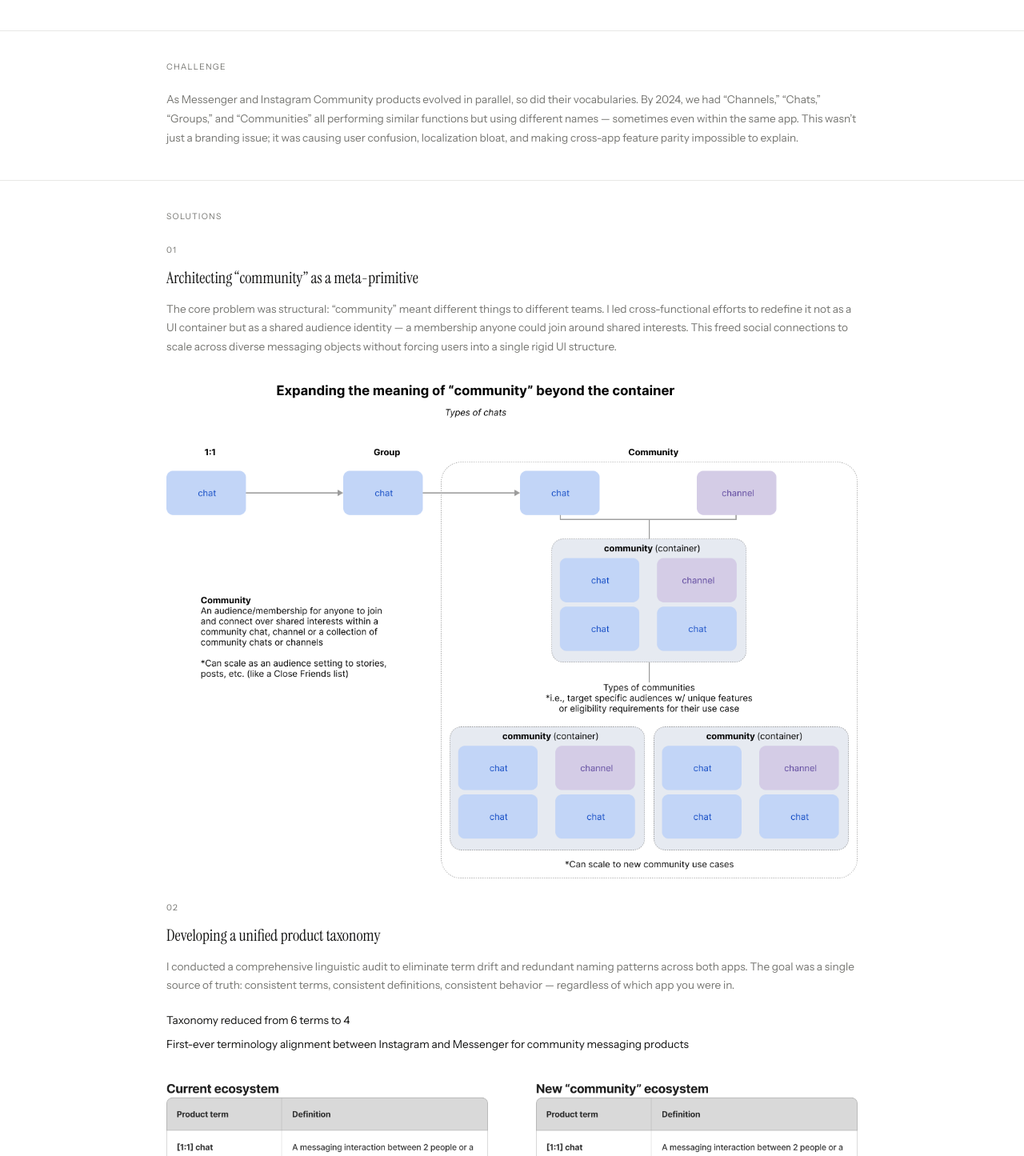
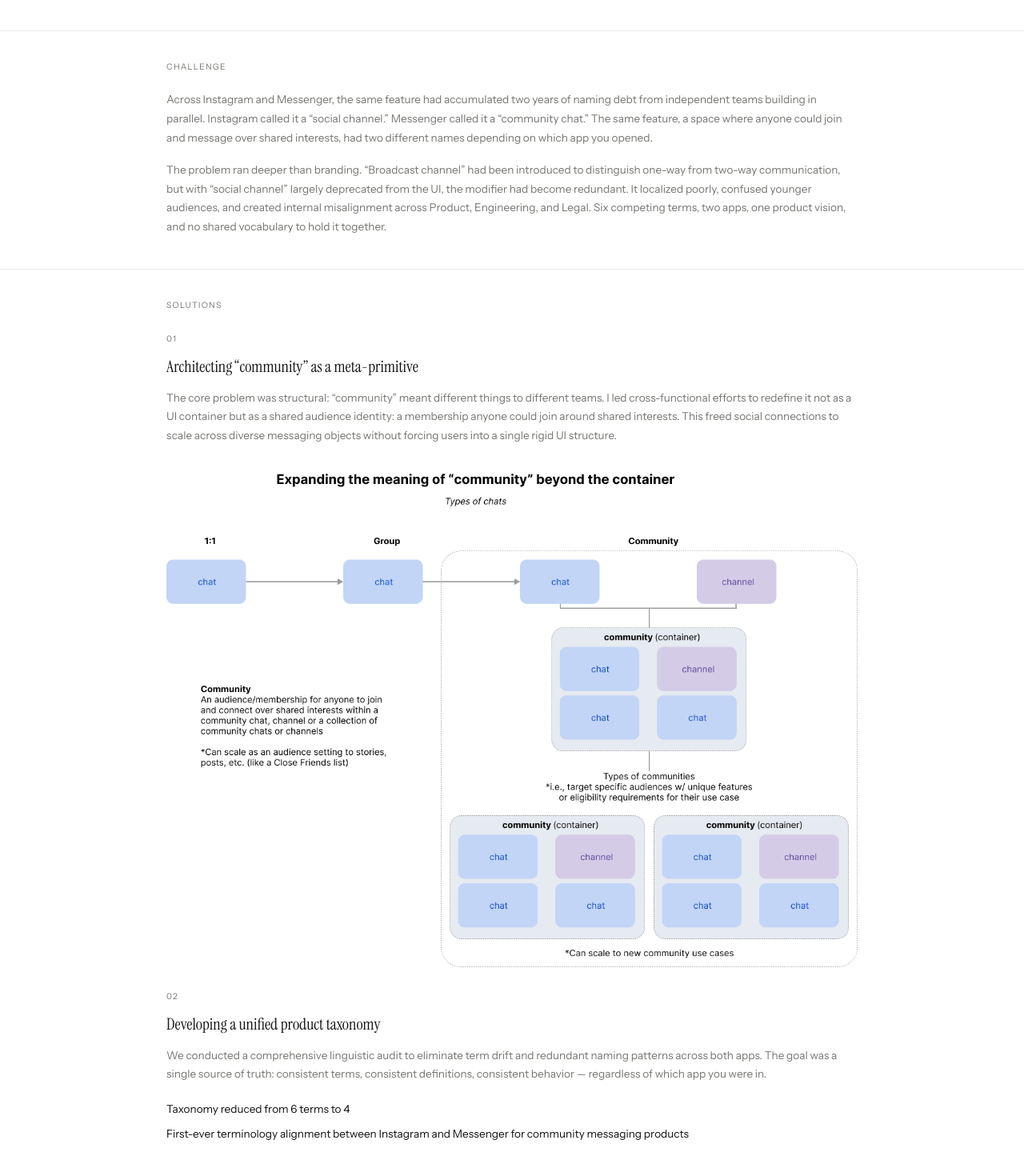
Before and after one commit to awchong/portfolio, a Next.js app: page /case-studies/naming-architecture in a window 1280 px wide. Shown: the part 565-2010 px from the top of the page at 80% size. Built offline with nearby package versions, Linux system fonts and the light colour scheme; no server answers.

Commit message:
content updates

```diff
--- a/app/case-studies/naming-architecture/SolutionsSection.tsx
+++ b/app/case-studies/naming-architecture/SolutionsSection.tsx
@@ -95,7 +95,7 @@ export function SolutionsSection() {
                 <p className={styles.solBody}>
                   The core problem was structural: &ldquo;community&rdquo; meant different things
                   to different teams. I led cross-functional efforts to redefine it not as a UI
-                  container but as a shared audience identity — a membership anyone could join
+                  container but as a shared audience identity: a membership anyone could join
                   around shared interests. This freed social connections to scale across diverse
                   messaging objects without forcing users into a single rigid UI structure.
                 </p>
@@ -124,7 +124,7 @@ export function SolutionsSection() {
                 <span className={styles.solNum}>02</span>
                 <p className={styles.solTitle}>Developing a unified product taxonomy</p>
                 <p className={styles.solBody}>
-                  I conducted a comprehensive linguistic audit to eliminate term drift and redundant
+                  We conducted a comprehensive linguistic audit to eliminate term drift and redundant
                   naming patterns across both apps. The goal was a single source of truth:
                   consistent terms, consistent definitions, consistent behavior — regardless of
                   which app you were in.
@@ -181,7 +181,7 @@ export function SolutionsSection() {
                 <p className={styles.solTitle}>Future-proofing for new verticals</p>
                 <p className={styles.solBody}>
                   The naming system needed to scale beyond general-interest communities into
-                  segment-specific models like schools and subscriptions — without requiring new
+                  segment-specific models like schools and subscriptions without requiring new
                   naming conventions each time. I built the architecture to accommodate new
                   verticals by design, not by exception.
                 </p>
--- a/app/case-studies/naming-architecture/page.tsx
+++ b/app/case-studies/naming-architecture/page.tsx
@@ -68,12 +68,17 @@ export default function NamingArchitecture() {
         <div className="container">
           <span className={styles.sectionLabel}>Challenge</span>
           <p className={styles.challengeBody}>
-            As Messenger and Instagram Community products evolved in parallel, so did their
-            vocabularies. By 2024, we had &ldquo;Channels,&rdquo; &ldquo;Chats,&rdquo;
-            &ldquo;Groups,&rdquo; and &ldquo;Communities&rdquo; all performing similar functions
-            but using different names — sometimes even within the same app. This wasn&rsquo;t just
-            a branding issue; it was causing user confusion, localization bloat, and making
-            cross-app feature parity impossible to explain.
+            Across Instagram and Messenger, the same feature had accumulated two years of naming debt
+            from independent teams building in parallel. Instagram called it a &ldquo;social channel.&rdquo;
+            Messenger called it a &ldquo;community chat.&rdquo; The same feature, a space where anyone could
+            join and message over shared interests, had two different names depending on which app you opened.
+          </p>
+          <p className={styles.challengeBodySecond}>
+            The problem ran deeper than branding. &ldquo;Broadcast channel&rdquo; had been introduced to
+            distinguish one-way from two-way communication, but with &ldquo;social channel&rdquo; largely
+            deprecated from the UI, the modifier had become redundant. It localized poorly, confused younger
+            audiences, and created internal misalignment across Product, Engineering, and Legal. Six competing
+            terms, two apps, one product vision, and no shared vocabulary to hold it together.
           </p>
         </div>
       </section>
```
Also changed, not shown: 1 other file (tests, documents, lock files or other folders).
